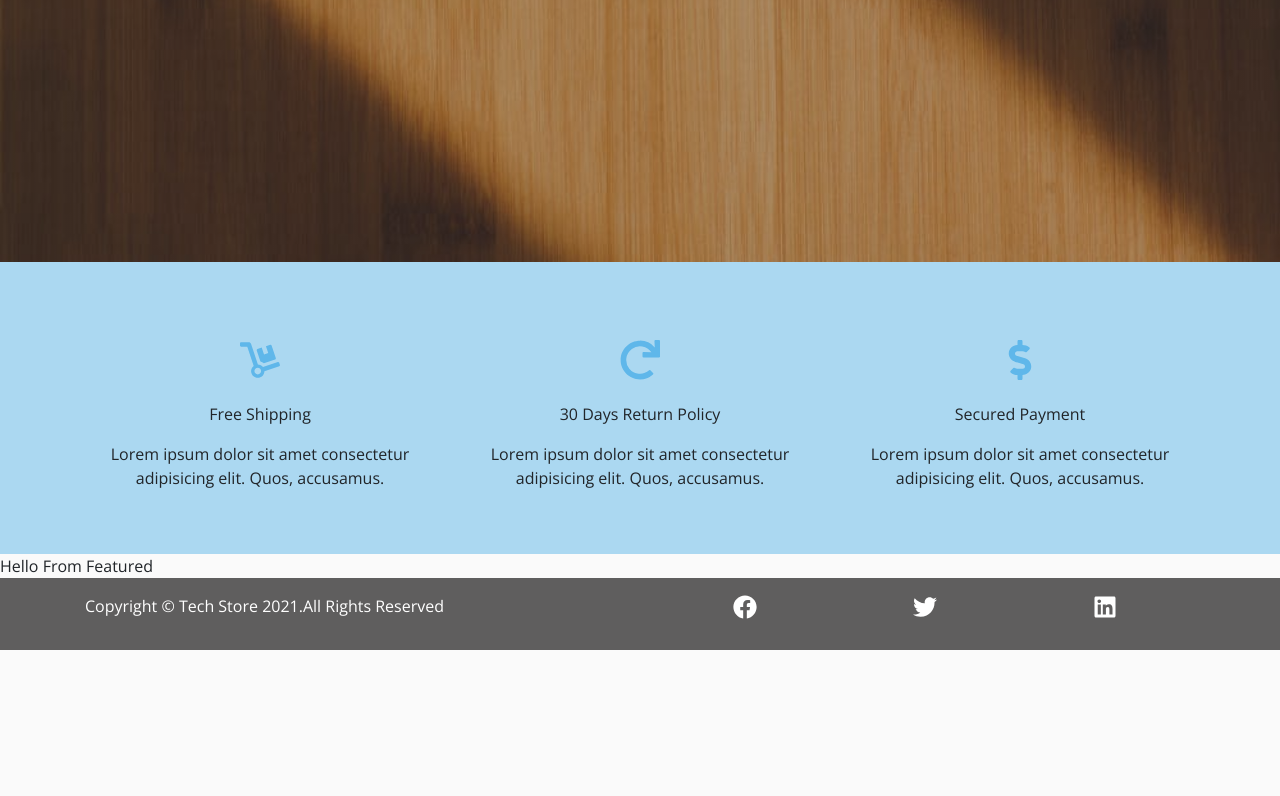
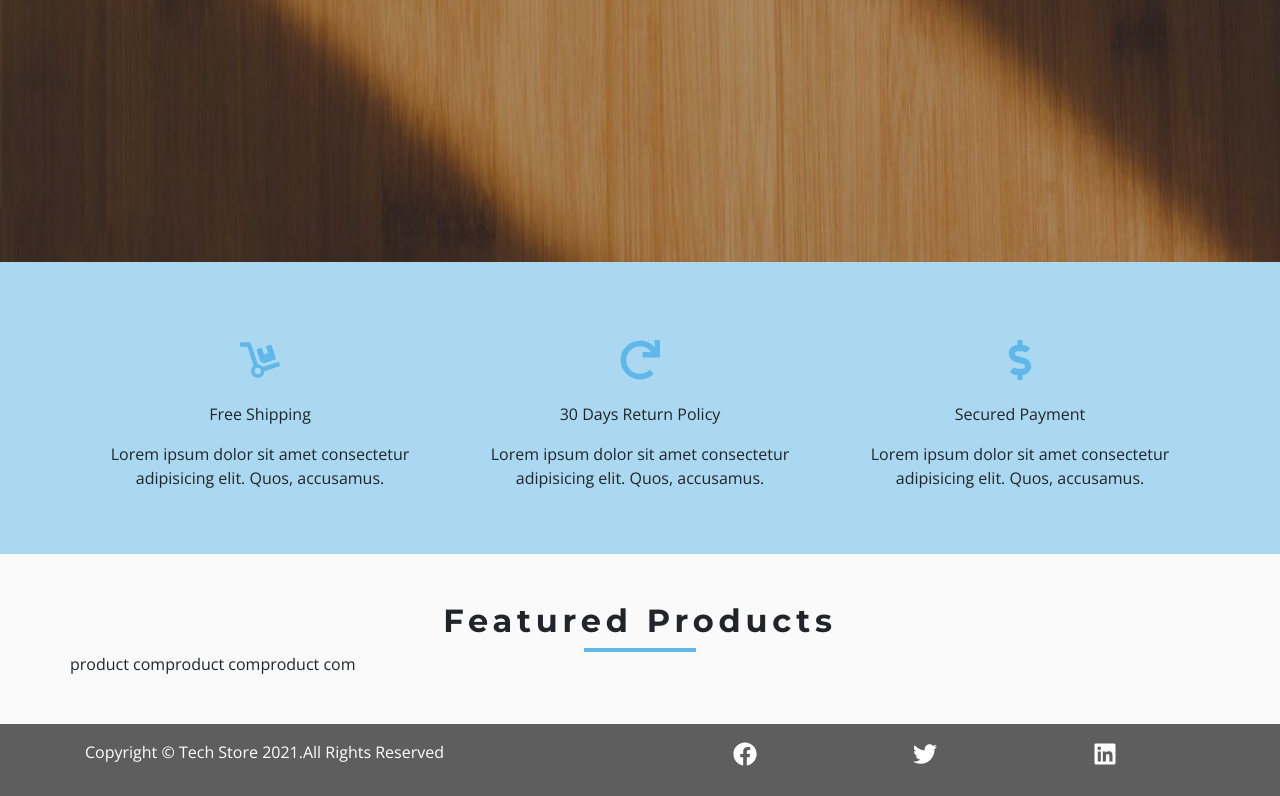
Before and after one commit to ziaul888/e-commerce, a React (Create React App) app: page / in a window 1280 px wide. Shown: the part 599-1395 px from the top of the page. Before the commit the page ends 1249 px from the top, so only its background shows below. Built offline with nearby package versions, Linux system fonts and the light colour scheme.

Commit message:
featured

```diff
--- a/src/components/HomePage/Featured.jsx
+++ b/src/components/HomePage/Featured.jsx
@@ -1,5 +1,25 @@
 import React from "react";
+import Product from "../Product";
+import { Link } from "react-router-dom";
+import Title from "../Title";
+import { ProductConsumer } from "../../context";
 
 export default function Featured() {
-  return <div>Hello From Featured</div>;
+  return (
+    <section className="py-5">
+      <div className="container">
+        <Title title="featured products" center="true" />
+        <div className="row">
+          <ProductConsumer>
+            {(value) => {
+              const { featuredProducts } = value;
+              return featuredProducts.map((product) => (
+                <Product key={product.id} product={product}></Product>
+              ));
+            }}
+          </ProductConsumer>
+        </div>
+      </div>
+    </section>
+  );
 }
--- /dev/null
+++ b/src/components/Product.jsx
@@ -0,0 +1,5 @@
+import React from "react";
+
+export default function Product() {
+  return <div>product com</div>;
+}
--- a/src/context/Context.js
+++ b/src/context/Context.js
@@ -30,7 +30,8 @@ class ProductProvider extends Component {
   setProducts = (products) => {
     let storeProducts = products.map((item) => {
       const { id } = item.sys;
-      const product = { id, ...item.fields };
+      const image = item.fields.image.fields.file.url;
+      const product = { id, ...item.fields, image };
       return product;
     });
     console.log(storeProducts);
```
Also changed, not shown: 1 other file (tests, documents, lock files or other folders).
